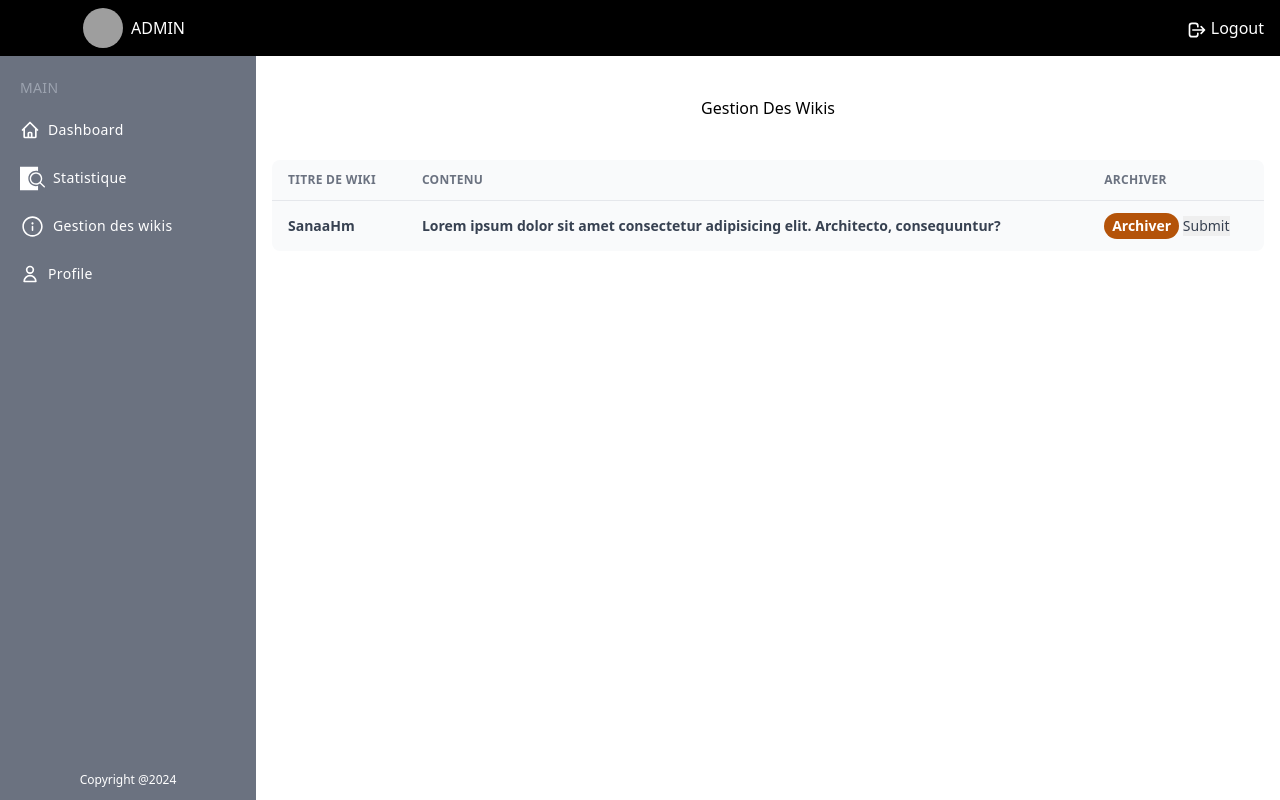
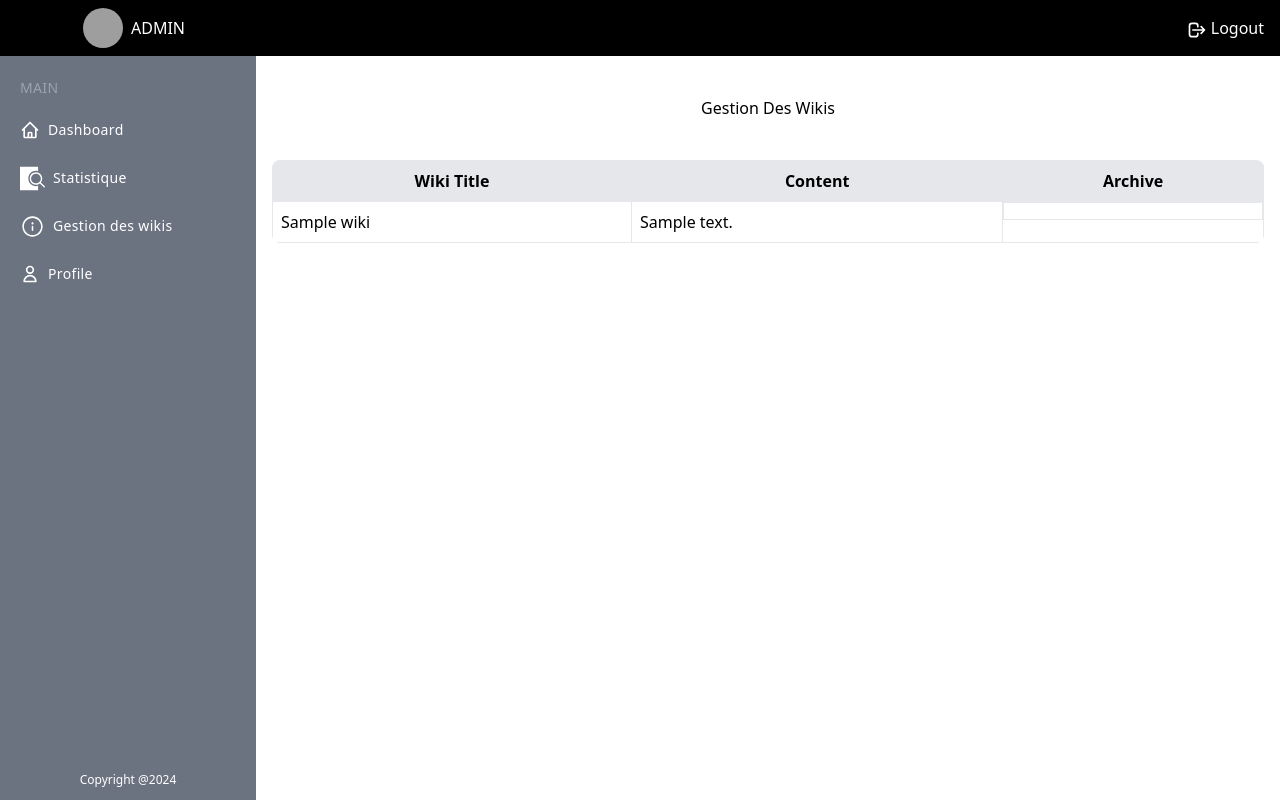
Before and after one commit to sanaahamliri/wiki_tm, a PHP site: page /views/wiki.php in a window 1280 px wide. Run offline with PHP 8.4, Linux system fonts and the light colour scheme; tables that the repository leaves empty or names only in its code hold one stand-in row (values such as "Sample post"); data that the repository does not hold is empty; grey boxes are pictures that could not be loaded.

Commit message:
get wikis

```diff
--- a/controllers/WikiController.php
+++ b/controllers/WikiController.php
@@ -28,7 +28,7 @@ class WikiController
         $data = [
             'WikiTitre' => trim($_POST['titre_wiki']),
             'WikiContenu' => trim($_POST['contenu_wiki']),
-            'WikiTags' =>($_POST['tags']),
+            'WikiTags' => ($_POST['tags']),
             'WikiCategorie' => trim($_POST['categoryID'])
         ];
 
@@ -41,17 +41,8 @@ class WikiController
 
     public function GetWiki()
     {
-        $data = [
-            'WikiTitre' => $this->wikiModel->GetWiki(),
-            'WikiContenu' => $this->wikiModel->GetWiki(),
-            'WikiTags' => $this->wikiModel->GetWiki(),
-            'WikiCategorie' => $this->wikiModel->GetWiki(),
-
-        ];
-
-
-        if ($data) {
-            return $data;
+        if ($this->wikiModel->GetWiki()) {
+            return $this->wikiModel->GetWiki();
         } else {
             die("Something went wrong");
         }
--- a/models/Wiki.php
+++ b/models/Wiki.php
@@ -32,21 +32,21 @@ class Wiki
         $this->db->execute();
 
         $lastIdWiki = $this->db->lastID();
-        $tags = $data['WikiTags']; // Fix: Use $data['WikiTags'] instead of $this->db->$data['WikiTags']
+        $tags = $data['WikiTags'];
 
         foreach ($tags as $tag) {
             $this->db->query("INSERT INTO wikitag (idWiki, idTag) VALUES (:wikiId, :tagId)");
             $this->db->bind(':wikiId', $lastIdWiki);
-            $this->db->bind(':tagId', $tag); // Fix: Add a semicolon at the end
+            $this->db->bind(':tagId', $tag);
 
             $this->db->execute();
 
-            if (!$this->db->execute()) { // Fix: Remove the unnecessary if condition
+            if (!$this->db->execute()) {
                 return false;
             }
         }
 
-        return true; // Moved outside the loop to ensure it's only returned once after all tags are processed
+        return true;
     }
 
 
@@ -54,7 +54,8 @@ class Wiki
     {
         $query = "SELECT * FROM wiki";
         $this->db->query($query);
-        $dataname = $this->db->resultSet(PDO::FETCH_ASSOC);
+        $dataname = $this->db->resultSet();
+
         // die(
         //     print_r($dataname)
         // );
@@ -68,4 +69,5 @@ class Wiki
 
         return $dataname;
     }
+
 }
--- a/views/wiki.php
+++ b/views/wiki.php
@@ -1,3 +1,6 @@
+<?php
+require_once('../controllers/WikiController.php');
+?>
 <!DOCTYPE html>
 <html lang="en">
 
@@ -121,37 +124,35 @@
                     <div class="w-full overflow-hidden rounded-lg shadow-xs">
                         <div class="w-full overflow-x-auto">
                             <table class="w-full">
+
                                 <thead>
-                                    <tr class="text-xs font-semibold tracking-wide text-left text-gray-500 uppercase border-b dark:border-gray-700 bg-gray-50 dark:text-gray-400 dark:bg-gray-800">
-                                        <th class="px-4 py-3">titre de wiki</th>
-                                        <th class="px-4 py-3">Contenu</th>
-                                        <th class="px-4 py-3">Archiver</th>
+                                    <tr class="bg-gray-200">
+
+                                        <th class="border p-2">Wiki Title</th>
+                                        <th class="border p-2">Content</th>
+                                        <th class="border p-2">Archive</th>
                                     </tr>
                                 </thead>
-                                <form action="../controllers/WikiController.php">
-                                    <tbody class="bg-white divide-y dark:divide-gray-700 dark:bg-gray-800">
-                                        <tr class="bg-gray-50 dark:bg-gray-800 hover:bg-gray-100 dark:hover:bg-gray-900 text-gray-700 dark:text-gray-400">
-                                            <td class="px-4 py-3">
-                                                <div class="flex items-center text-sm">
-                                                    <div>
-                                                        <p class="font-semibold">SanaaHm</p>
-                                                    </div>
-                                                </div>
-                                            </td>
-                                            <td class="px-4 py-3 text-sm">
-                                                <div class="flex items-center text-sm">
-                                                    <div>
-                                                        <p class="font-semibold">Lorem ipsum dolor sit amet consectetur adipisicing elit. Architecto, consequuntur?</p>
-                                                    </div>
-                                                </div>
-                                            </td>
-                                            <td class="px-4 py-3 text-sm">
-                                                <button class="px-2 py-1 font-semibold leading-tight text-white bg-yellow-700 rounded-full dark:bg-green-700 dark:text-green-100"> Archiver </button>
-                                                <input type="submit" name="submit">
+                                <tbody>
+                                    <?php
+                                    $wiki = new WikiController();
+                                    $wiki->GetWiki();
+                                    // print_r($wiki->GetWiki());
+                                    foreach ($wiki->GetWiki() as $wiki) :
+                                    ?>
+                                        <tr class="border">
+
+                                            <td class="border p-2"><?php echo $wiki['titre']; ?></td>
+                                            <td class="border p-2"><?php echo $wiki['contenu']; ?></td>
+                                            <td class="border p-2 flex justify-around">
+                                                <button type="submit" class="archive-btn" name="archive" value="<?= $wiki['idWiki']; ?>">
+                                                    <i class="fas fa-archive"><?= $wiki['idWiki']; ?></i>
+                                                </button>
                                             </td>
                                         </tr>
-                                    </tbody>
-                                </form>
+                                    <?php endforeach; ?>
+                                </tbody>
+                            </table>
                             </table>
                         </div>
                     </div>
```
Lines whose indentation alone changed are shown as unchanged.
